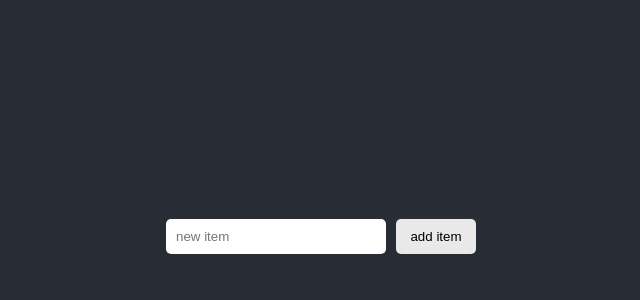
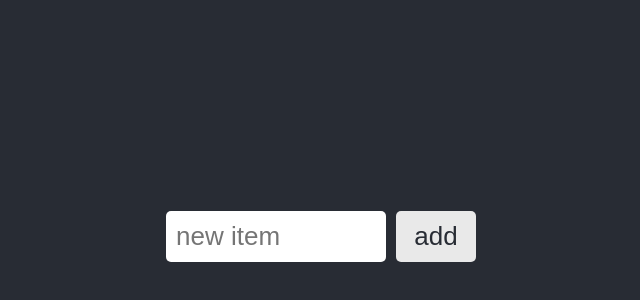
Before and after one commit to piramidonwitch/dragdrop-app, a React (Create React App) app: page / in a window 1280 px wide. Shown: the part 154-454 px from the top of the page, without its empty margins (319-959 px from the left). Built offline with nearby package versions, Linux system fonts and the light colour scheme.

Commit message:
update css

```diff
--- a/src/App.css
+++ b/src/App.css
@@ -23,7 +23,7 @@
 }
 
 .title {
-  padding: 5px 10px;
+  padding: 10px 10px;
 }
 
 .edit_input_field {
@@ -54,6 +54,7 @@
 
 form {
   margin-bottom: 10px;
+
 }
 
 ul {
@@ -68,6 +69,7 @@ input {
   padding: 10px;
   margin: 5px;
   width: 200px;
+  font-size: calc(10px + 2vmin);
 }
 
 .submitBtn {
@@ -77,6 +79,8 @@ input {
   margin: 5px;
   background-color: rgb(233, 233, 233);
   width: 80px;
+  font-size: calc(10px + 2vmin);
+  color: #282c34;
 }
 
 .item:hover {
--- a/src/components/Add.jsx
+++ b/src/components/Add.jsx
@@ -24,7 +24,7 @@ export function Add ({changeData}) {
         <form onSubmit={submitHandler} autoComplete='off'>
             { error && <p className="error_m">{error}</p> }
             <input placeholder="new item" name="inp" maxLength="20"></input>
-            <button className="submitBtn" type='submit' value='add item'>add item</button>
+            <button className="submitBtn" type='submit' value='add item'>add</button>
         </form>
     )
 }
```
